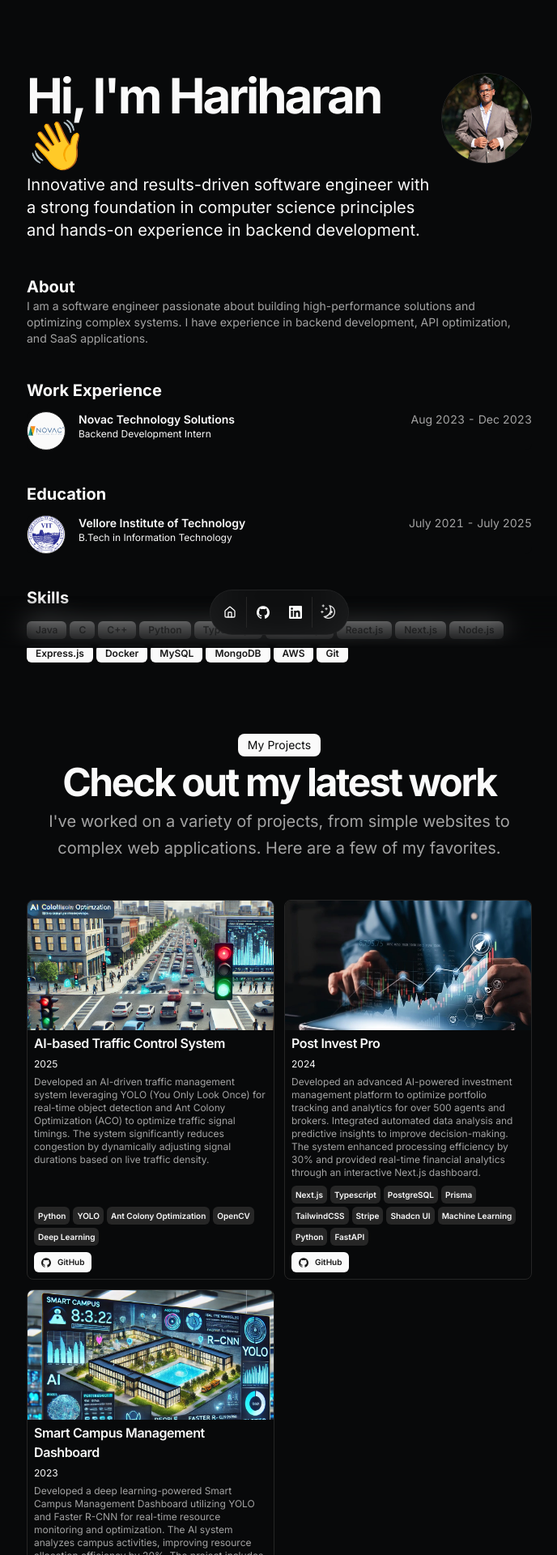
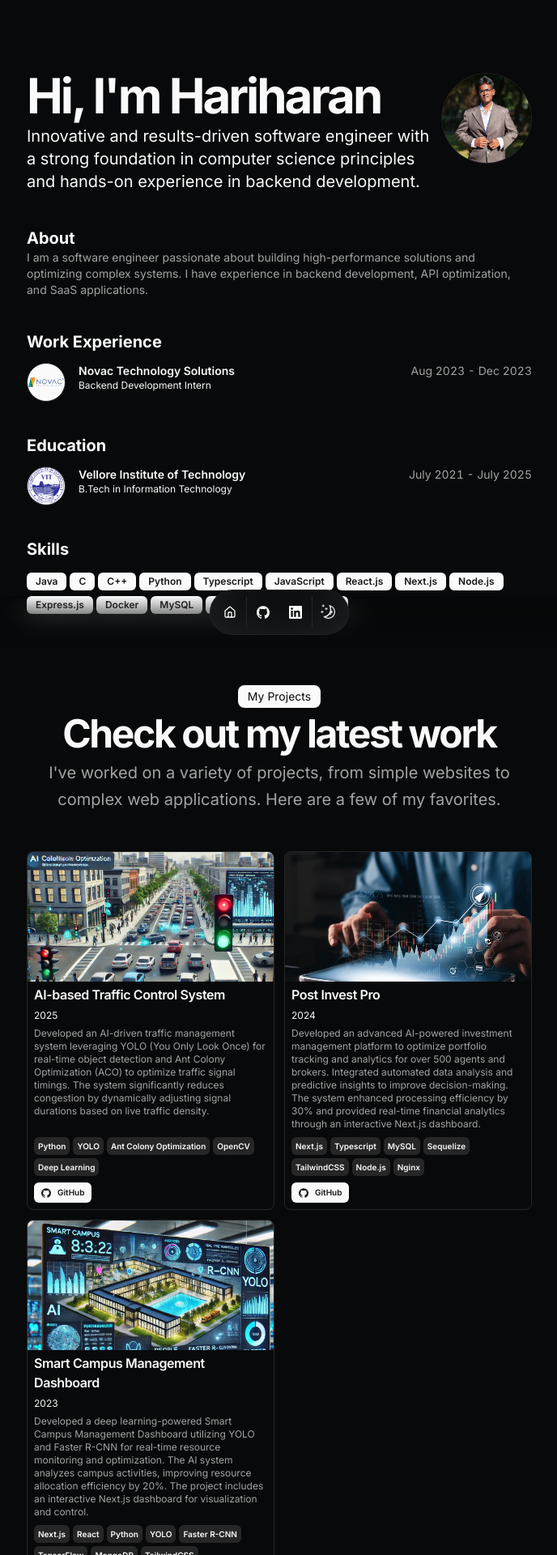
Before and after one commit to hariharan2604/portfolio, a Next.js app: page / in a window 1280 px wide. Shown: the top 1920 px of the page at 81% size, without its empty margins (295-983 px from the left). Built offline with nearby package versions, Linux system fonts and the light colour scheme.

Commit message:
design changes

```diff
--- a/src/app/page.tsx
+++ b/src/app/page.tsx
@@ -21,7 +21,7 @@ export default function Page() {
                 delay={BLUR_FADE_DELAY}
                 className="text-3xl font-bold tracking-tighter sm:text-5xl xl:text-6xl/none"
                 yOffset={8}
-                text={`Hi, I'm ${DATA.name.split(" ")[0]} 👋`}
+                text={`Hi, I'm ${DATA.name.split(" ")[0]}`}
               />
               <BlurFadeText
                 className="max-w-[600px] md:text-xl"
--- a/src/data/resume.tsx
+++ b/src/data/resume.tsx
@@ -110,14 +110,11 @@ export const DATA = {
       technologies: [
         "Next.js",
         "Typescript",
-        "PostgreSQL",
-        "Prisma",
+        "MySQL",
+        "Sequelize",
         "TailwindCSS",
-        "Stripe",
-        "Shadcn UI",
-        "Machine Learning",
-        "Python",
-        "FastAPI",
+        "Node.js",
+        "Nginx",
       ],
       links: [
         {
```
